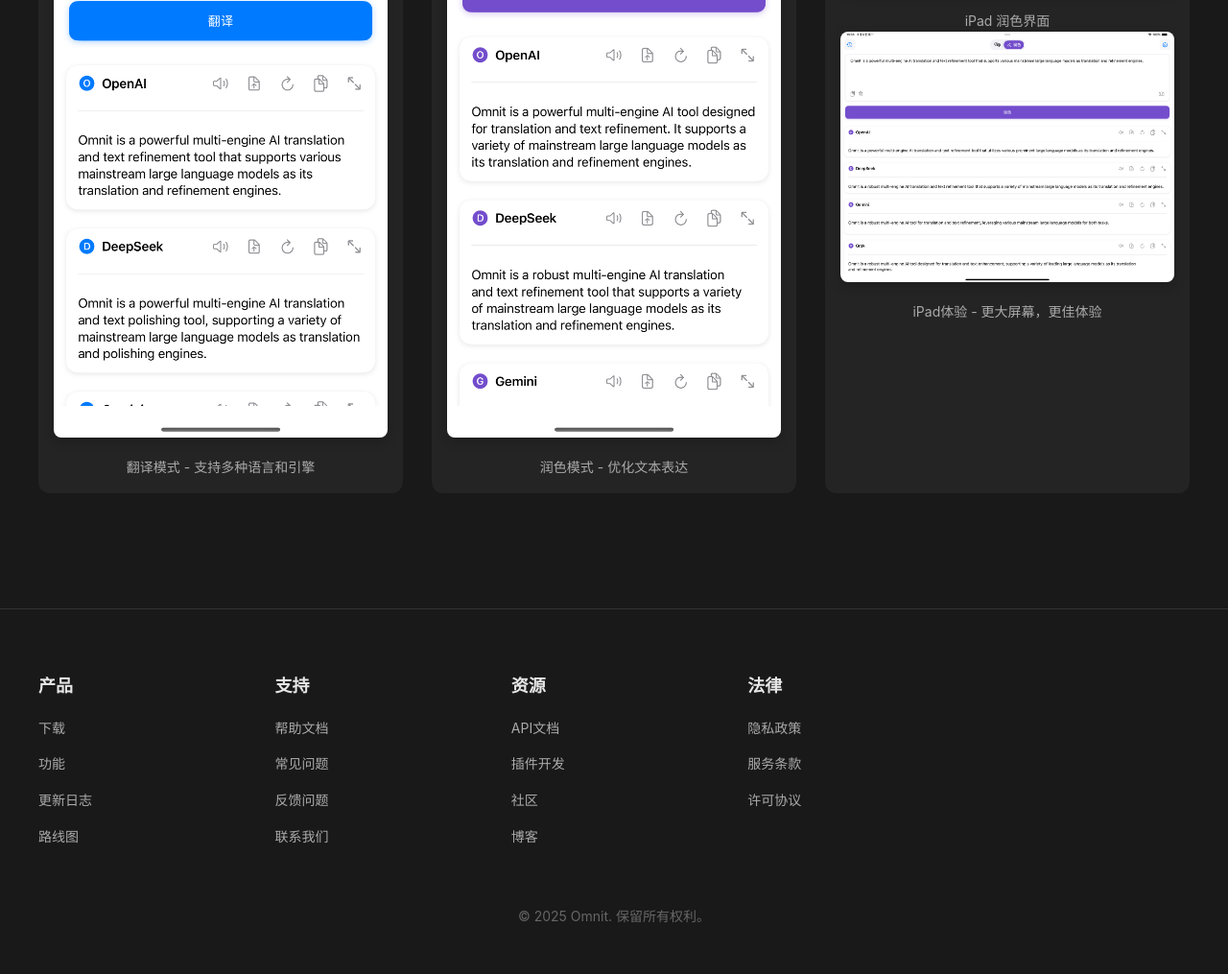
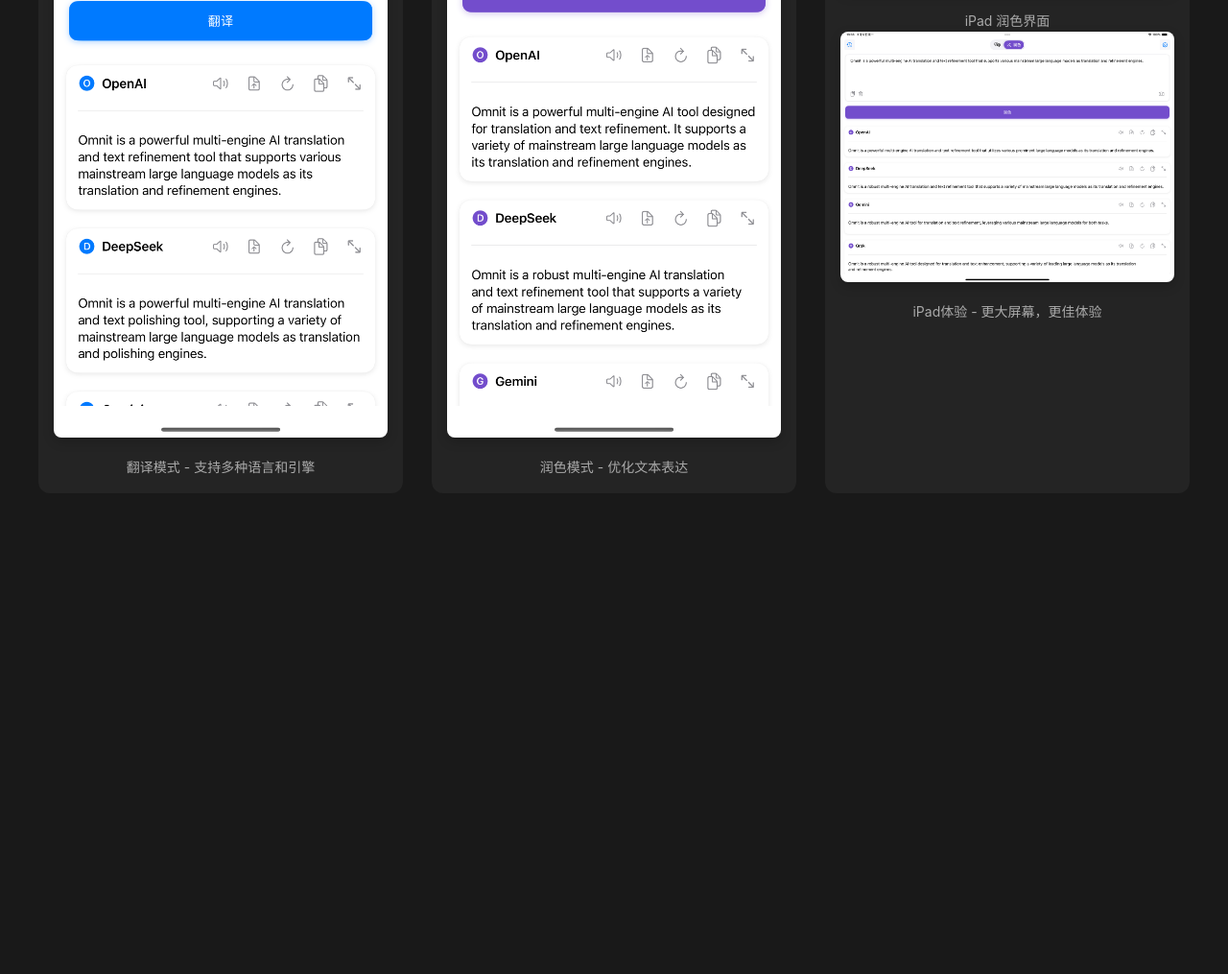
Before and after one commit to DeadAt17/OmnitWeb, a plain HTML site: page index.html in a window 1280 px wide. Shown: the part 3771-4786 px from the top of the page at 96% size. After the commit the page ends 4325 px from the top, so only its background shows below. Drawn offline with Linux system fonts and the light colour scheme.

Commit message:
移除index.html中的footer部分，简化页面结构。

```diff
--- a/index.html
+++ b/index.html
@@ -170,51 +170,5 @@
         </section>
     </div>
 
-    <footer>
-        <div class="footer-content">
-            <div class="footer-column">
-                <h3>产品</h3>
-                <ul>
-                    <li><a href="#">下载</a></li>
-                    <li><a href="#">功能</a></li>
-                    <li><a href="#">更新日志</a></li>
-                    <li><a href="#">路线图</a></li>
-                </ul>
-            </div>
-
-            <div class="footer-column">
-                <h3>支持</h3>
-                <ul>
-                    <li><a href="#">帮助文档</a></li>
-                    <li><a href="#">常见问题</a></li>
-                    <li><a href="#">反馈问题</a></li>
-                    <li><a href="#">联系我们</a></li>
-                </ul>
-            </div>
-
-            <div class="footer-column">
-                <h3>资源</h3>
-                <ul>
-                    <li><a href="#">API文档</a></li>
-                    <li><a href="#">插件开发</a></li>
-                    <li><a href="#">社区</a></li>
-                    <li><a href="#">博客</a></li>
-                </ul>
-            </div>
-
-            <div class="footer-column">
-                <h3>法律</h3>
-                <ul>
-                    <li><a href="#">隐私政策</a></li>
-                    <li><a href="#">服务条款</a></li>
-                    <li><a href="#">许可协议</a></li>
-                </ul>
-            </div>
-        </div>
-
-        <div class="copyright">
-            © 2025 Omnit. 保留所有权利。
-        </div>
-    </footer>
 </body>
 </html>
```
